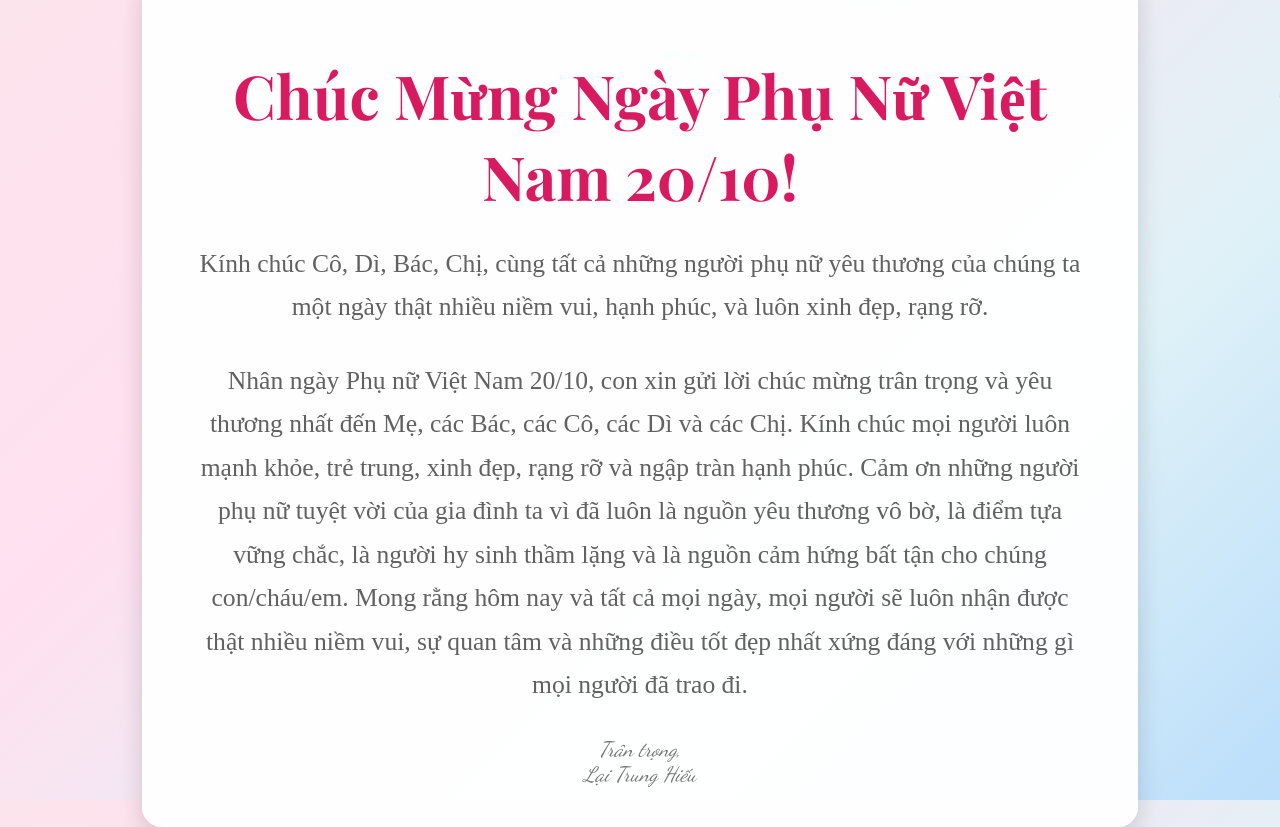
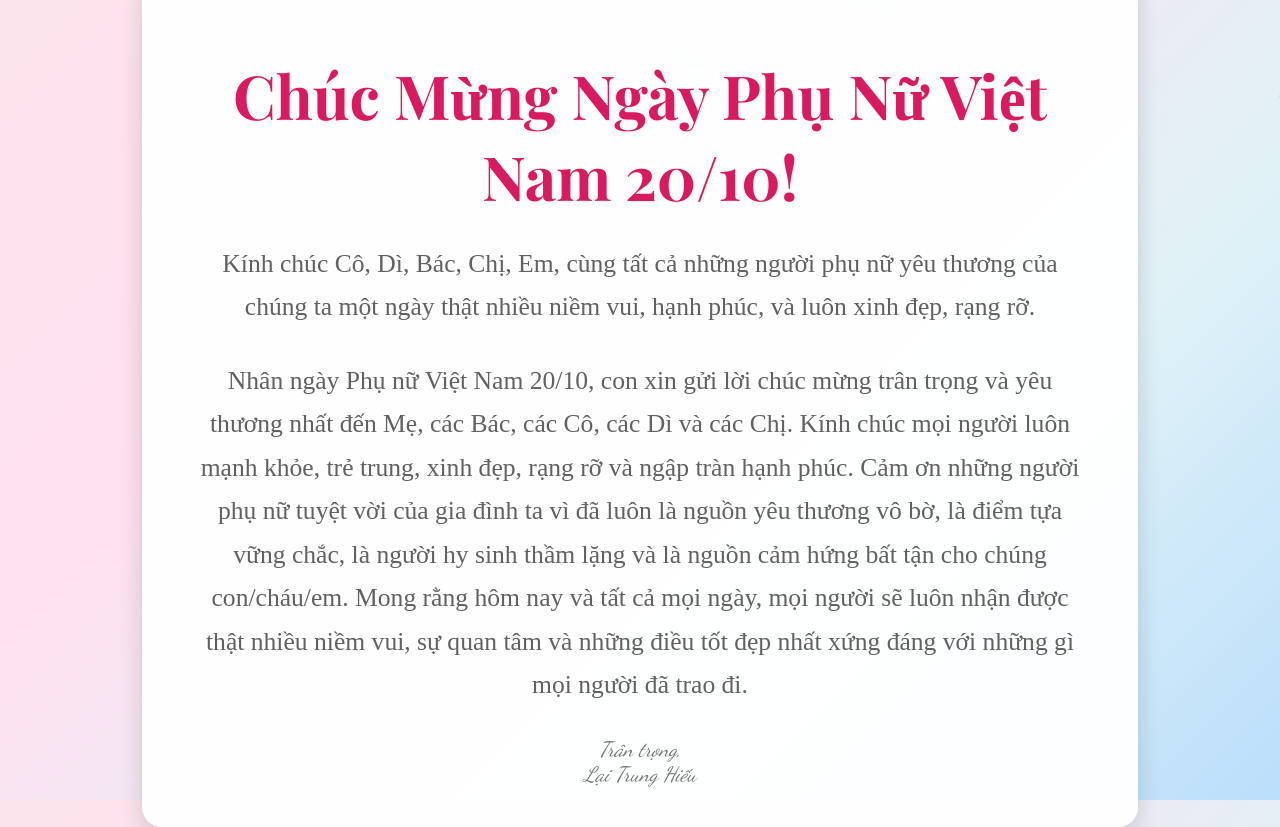
Before and after one commit to hieuneba7/hohang20-10, a plain HTML site: page index.html in a window 1280 px wide. Both pictures are taken after a click on the button "Nhấn vào đây để mở ❤️". Shown: the top 827 px of the page. Drawn offline with nearby package versions, Linux system fonts and the light colour scheme.

Commit message:
Update index.html

```diff
--- a/index.html
+++ b/index.html
@@ -187,7 +187,7 @@
 
     <div class="message">
         <h1>Chúc Mừng Ngày Phụ Nữ Việt Nam 20/10!</h1>
-        <p>Kính chúc Cô, Dì, Bác, Chị, cùng tất cả những người phụ nữ yêu thương của chúng ta một ngày thật nhiều niềm vui, hạnh phúc, và luôn xinh đẹp, rạng rỡ.</p>
+        <p>Kính chúc Cô, Dì, Bác, Chị, Em, cùng tất cả những người phụ nữ yêu thương của chúng ta một ngày thật nhiều niềm vui, hạnh phúc, và luôn xinh đẹp, rạng rỡ.</p>
         <p>Nhân ngày Phụ nữ Việt Nam 20/10, con xin gửi lời chúc mừng trân trọng và yêu thương nhất đến Mẹ, các Bác, các Cô, các Dì và các Chị. Kính chúc mọi người luôn mạnh khỏe, trẻ trung, xinh đẹp, rạng rỡ và ngập tràn hạnh phúc. Cảm ơn những người phụ nữ tuyệt vời của gia đình ta vì đã luôn là nguồn yêu thương vô bờ, là điểm tựa vững chắc, là người hy sinh thầm lặng và là nguồn cảm hứng bất tận cho chúng con/cháu/em. Mong rằng hôm nay và tất cả mọi ngày, mọi người sẽ luôn nhận được thật nhiều niềm vui, sự quan tâm và những điều tốt đẹp nhất xứng đáng với những gì mọi người đã trao đi.</p>
         <div class="signature">Trân trọng,<br>Lại Trung Hiếu</div>
     </div>
```
